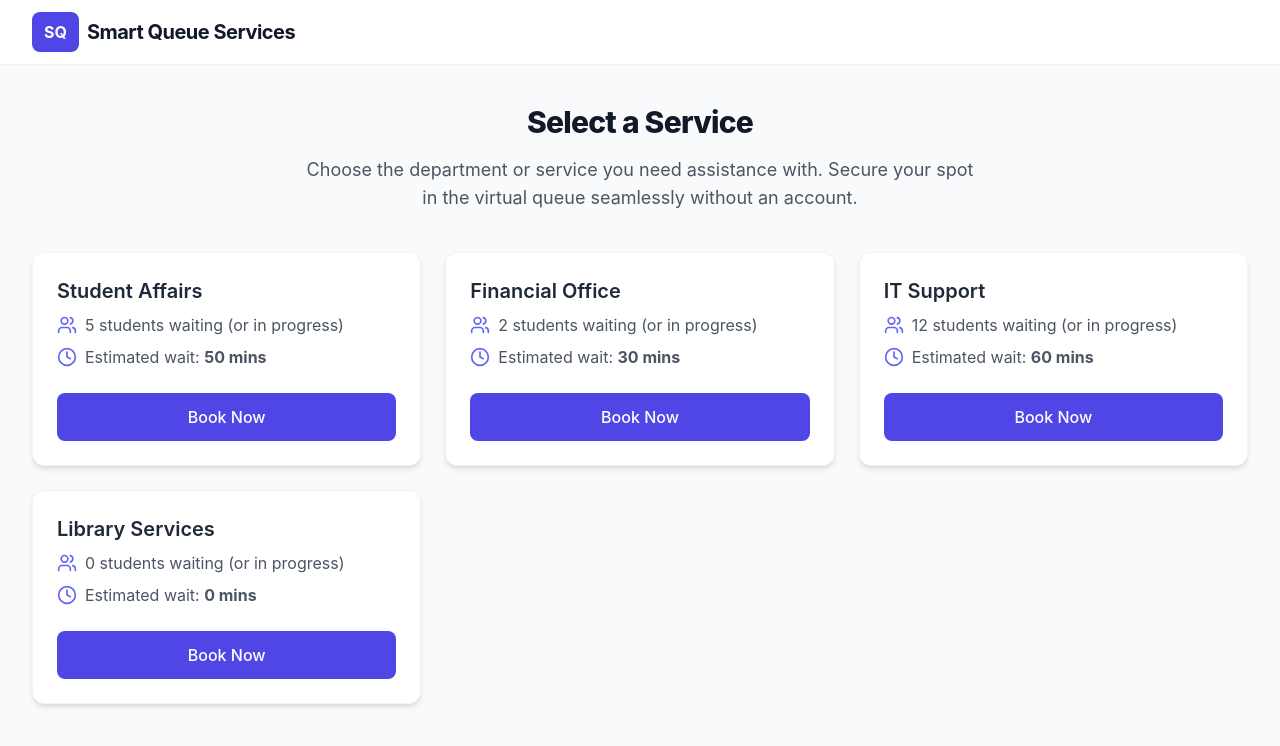
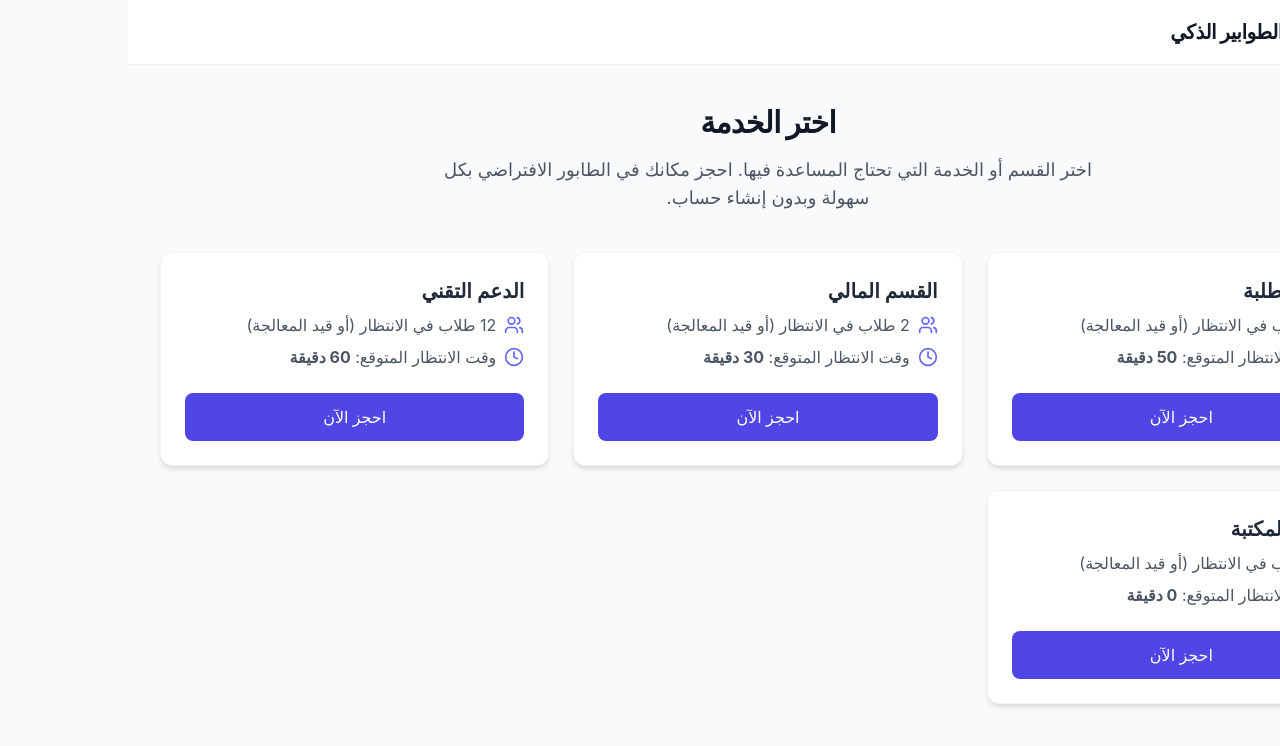
Before and after one commit to Yacobsaif/smart-queue-system, a React (Vite) app: page / in a window 1280 px wide. Shown: the top 746 px of the page. Built offline with nearby package versions, Linux system fonts and the light colour scheme.

Commit message:
Translate application to Arabic and add RTL support

```diff
--- a/index.html
+++ b/index.html
@@ -1,10 +1,10 @@
 <!doctype html>
-<html lang="en">
+<html lang="ar" dir="rtl">
   <head>
     <meta charset="UTF-8" />
     <link rel="icon" type="image/svg+xml" href="/favicon.svg" />
     <meta name="viewport" content="width=device-width, initial-scale=1.0" />
-    <title>-----</title>
+    <title>الطوابير الذكية</title>
   </head>
   <body>
     <div id="root"></div>
--- a/src/components/BookingModal.jsx
+++ b/src/components/BookingModal.jsx
@@ -42,12 +42,12 @@ const BookingModal = ({ service, onClose, onSuccess }) => {
         </button>
 
         <div className="p-6 sm:p-8">
-          <h2 className="text-2xl font-bold text-gray-800 mb-1">Book a Ticket</h2>
-          <p className="text-gray-600 mb-6">Service: <span className="font-semibold text-indigo-600">{service.service_name}</span></p>
+          <h2 className="text-2xl font-bold text-gray-800 mb-1">حجز تذكرة</h2>
+          <p className="text-gray-600 mb-6">الخدمة: <span className="font-semibold text-indigo-600">{service.service_name}</span></p>
 
           <form onSubmit={handleSubmit} className="space-y-5">
             <div>
-              <label htmlFor="name" className="block text-sm font-medium text-gray-700 mb-1">Student Name</label>
+              <label htmlFor="name" className="block text-sm font-medium text-gray-700 mb-1">اسم الطالب/ة</label>
               <input
                 id="name"
                 type="text"
@@ -55,12 +55,12 @@ const BookingModal = ({ service, onClose, onSuccess }) => {
                 value={name}
                 onChange={(e) => setName(e.target.value)}
                 className="w-full px-4 py-3 rounded-lg border border-gray-300 focus:ring-2 focus:ring-indigo-500 focus:border-indigo-500 transition-all outline-none"
-                placeholder="John Doe"
+                placeholder="مثال: أحمد محمد"
               />
             </div>
 
             <div>
-              <label htmlFor="email" className="block text-sm font-medium text-gray-700 mb-1">University Email</label>
+              <label htmlFor="email" className="block text-sm font-medium text-gray-700 mb-1">البريد الجامعي</label>
               <input
                 id="email"
                 type="email"
@@ -79,7 +79,7 @@ const BookingModal = ({ service, onClose, onSuccess }) => {
                 isSubmitting ? 'bg-indigo-400 cursor-not-allowed' : 'bg-indigo-600 hover:bg-indigo-700 hover:shadow-md'
               }`}
             >
-              {isSubmitting ? 'Validating...' : 'Confirm Book'}
+              {isSubmitting ? 'جاري التحقق...' : 'تأكيد الحجز'}
             </button>
           </form>
         </div>
--- a/src/components/ServiceCard.jsx
+++ b/src/components/ServiceCard.jsx
@@ -11,13 +11,13 @@ const ServiceCard = ({ service, waitingCount, onBook }) => {
         <h3 className="text-xl font-semibold text-gray-800 mb-2">{service.service_name}</h3>
 
         <div className="flex items-center text-gray-600 mb-2">
-          <Users className="w-5 h-5 mr-2 text-indigo-500" />
-          <span>{waitingCount} students waiting (or in progress)</span>
+          <Users className="w-5 h-5 ml-2 text-indigo-500" />
+          <span>{waitingCount} طلاب في الانتظار (أو قيد المعالجة)</span>
         </div>
 
         <div className="flex items-center text-gray-600 mb-6">
-          <Clock className="w-5 h-5 mr-2 text-indigo-500" />
-          <span>Estimated wait: <strong>{estWaitTime} mins</strong></span>
+          <Clock className="w-5 h-5 ml-2 text-indigo-500" />
+          <span>وقت الانتظار المتوقع: <strong>{estWaitTime} دقيقة</strong></span>
         </div>
       </div>
 
@@ -25,7 +25,7 @@ const ServiceCard = ({ service, waitingCount, onBook }) => {
         onClick={() => onBook(service)}
         className="w-full bg-indigo-600 hover:bg-indigo-700 text-white font-medium py-3 px-4 rounded-lg transition-colors duration-200"
       >
-        Book Now
+        احجز الآن
       </button>
     </div>
   );
--- a/src/pages/Home.jsx
+++ b/src/pages/Home.jsx
@@ -4,10 +4,10 @@ import ServiceCard from '../components/ServiceCard';
 import BookingModal from '../components/BookingModal';
 
 const dummyServices = [
-  { id: '1', service_name: 'Student Affairs', estimated_duration_minutes: 10 },
-  { id: '2', service_name: 'Financial Office', estimated_duration_minutes: 15 },
-  { id: '3', service_name: 'IT Support', estimated_duration_minutes: 5 },
-  { id: '4', service_name: 'Library Services', estimated_duration_minutes: 8 }
+  { id: '1', service_name: 'شؤون الطلبة', estimated_duration_minutes: 10 },
+  { id: '2', service_name: 'القسم المالي', estimated_duration_minutes: 15 },
+  { id: '3', service_name: 'الدعم التقني', estimated_duration_minutes: 5 },
+  { id: '4', service_name: 'خدمات المكتبة', estimated_duration_minutes: 8 }
 ];
 
 const Home = () => {
@@ -30,18 +30,18 @@ const Home = () => {
       <header className="bg-white shadow-sm sticky top-0 z-10">
         <div className="max-w-7xl mx-auto px-4 sm:px-6 lg:px-8 h-16 flex items-center justify-between">
           <div className="flex items-center gap-2">
-            <div className="bg-indigo-600 p-2 rounded-lg text-white font-bold px-3">
-              SQ
+            <div className="bg-indigo-600 p-2 rounded-lg text-white font-bold px-3 tracking-widest text-lg">
+              ط
             </div>
-            <h1 className="text-xl font-bold text-gray-900 tracking-tight">Smart Queue Services</h1>
+            <h1 className="text-xl font-bold text-gray-900 tracking-tight">نظام الطوابير الذكي</h1>
           </div>
         </div>
       </header>
 
       <main className="max-w-7xl mx-auto px-4 sm:px-6 lg:px-8 py-10">
         <div className="mb-10 text-center max-w-2xl mx-auto">
-          <h2 className="text-3xl font-extrabold text-gray-900 mb-4 tracking-tight">Select a Service</h2>
-          <p className="text-lg text-gray-600">Choose the department or service you need assistance with. Secure your spot in the virtual queue seamlessly without an account.</p>
+          <h2 className="text-3xl font-extrabold text-gray-900 mb-4 tracking-tight">اختر الخدمة</h2>
+          <p className="text-lg text-gray-600">اختر القسم أو الخدمة التي تحتاج المساعدة فيها. احجز مكانك في الطابور الافتراضي بكل سهولة وبدون إنشاء حساب.</p>
         </div>
 
         <div className="grid grid-cols-1 md:grid-cols-2 lg:grid-cols-3 gap-6">
--- a/src/pages/Track.jsx
+++ b/src/pages/Track.jsx
@@ -40,7 +40,7 @@ const Track = () => {
 
       <div className={`max-w-md w-full rounded-2xl shadow-xl overflow-hidden transition-all duration-300 bg-white`}>
         <div className="p-6 text-center border-b border-gray-100">
-          <h2 className="text-sm font-semibold tracking-widest text-gray-400 uppercase mb-1">Live Ticket</h2>
+          <h2 className="text-sm font-semibold tracking-widest text-gray-400 uppercase mb-1">التذكرة المباشرة</h2>
           <h1 className="text-2xl font-bold text-gray-900">{ticket.student_name}</h1>
           <p className="text-indigo-600 font-medium">{ticket.service_name}</p>
         </div>
@@ -48,17 +48,17 @@ const Track = () => {
         <div className="p-8 pb-10">
           <div className="text-center space-y-8">
             <div>
-              <p className="text-gray-500 text-sm font-medium mb-1">Status</p>
+              <p className="text-gray-500 text-sm font-medium mb-1">الحالة</p>
               <div className="text-4xl font-black text-gray-900 tracking-tighter">
-                Waiting...
+                في الانتظار...
               </div>
             </div>
 
             <div className="bg-indigo-50 rounded-xl p-5 border border-indigo-100 flex items-center justify-center gap-3">
               <Clock className="w-6 h-6 text-indigo-500" />
-              <div className="text-left">
-                <p className="text-xs font-semibold text-indigo-500 uppercase tracking-wider">Estimated Wait</p>
-                <p className="text-xl font-bold text-indigo-900">{ticket.estWaitTime} mins</p>
+              <div className="text-start">
+                <p className="text-xs font-semibold text-indigo-500 uppercase tracking-wider">الوقت المتوقع</p>
+                <p className="text-xl font-bold text-indigo-900">{ticket.estWaitTime} دقيقة</p>
               </div>
             </div>
           </div>
@@ -72,7 +72,7 @@ const Track = () => {
         }}
         className="mt-8 font-medium text-gray-500 hover:text-gray-900"
       >
-        Cancel Ticket & Return Home
+        إلغاء التذكرة والعودة
       </button>
     </div>
   );
```
